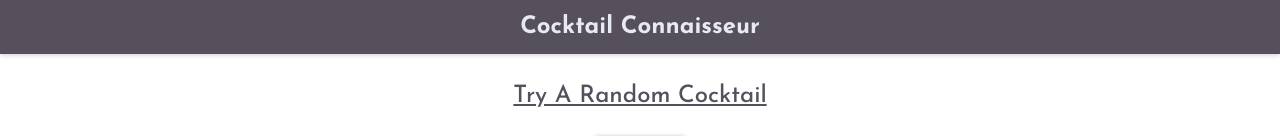
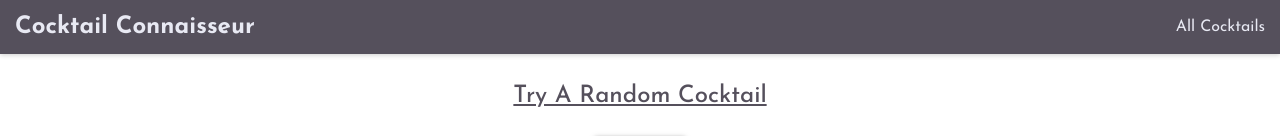
Before and after one commit to Karnveer-Grewal/cocktail-connaisseur-app, a React (Create React App) app: page / in a window 1280 px wide. Shown: the top 136 px of the page. Built offline with nearby package versions, Linux system fonts and the light colour scheme; no server answers.

Commit message:
added useNavigate button to Details component

```diff
--- a/src/components/CocktailDetails.js
+++ b/src/components/CocktailDetails.js
@@ -1,8 +1,9 @@
 import React from 'react';
-import { useLocation } from 'react-router-dom';
+import { useLocation, Link, useNavigate } from 'react-router-dom';
 
 const CocktailDetails = () => {
   const cocktail = useLocation().state.cocktail;
+  const navigate = useNavigate();
 
   const ingredientsArray = [];
   const measurementsArray = [];
@@ -73,6 +74,9 @@ const CocktailDetails = () => {
       <ul className='details--list'>{ingredientsElements}</ul>
       <h3 className='details--subheading'>Instructions: </h3>
       <ul className='details--list'>{instructionsElements}</ul>
+      <button className='details--button' onClick={() => navigate(-1)}>
+        Go Back
+      </button>
     </div>
   );
 };
--- a/src/components/Header.js
+++ b/src/components/Header.js
@@ -7,6 +7,11 @@ const Header = () => {
       <Link to='/'>
         <h1 className='header--title'>Cocktail Connaisseur</h1>
       </Link>
+      <Link to='/cocktails/a'>
+        <nav className='header--nav'>
+          <p>All Cocktails</p>
+        </nav>
+      </Link>
     </header>
   );
 };
--- a/src/index.css
+++ b/src/index.css
@@ -10,6 +10,9 @@ body {
   background-color: #55505c;
   padding: 15px;
   box-shadow: 0px 1px 5px rgba(0, 0, 0, 0.2);
+  display: flex;
+  align-items: center;
+  justify-content: space-between;
 }
 
 .header--container > a {
@@ -21,6 +24,16 @@ body {
   color: #e8e9f3;
   font-size: 1.5em;
   text-align: center;
+}
+
+.header--nav {
+  align-self: flex-end;
+  margin-left: auto;
+}
+
+.header--nav > p {
+  margin: 0;
+  color: #e8e9f3;
 }
 
 /*Cocktails Nav Styling */
@@ -166,6 +179,15 @@ body {
   font-size: 1em;
 }
 
+.details--button {
+  background-color: #55505c;
+  color: #e8e9f3;
+  border: 1px solid black;
+  padding: 10px;
+  font-size: 1em;
+  margin-top: 20px;
+}
+
 /* Random Cocktail Styling */
 .random--container {
   display: flex;
```
